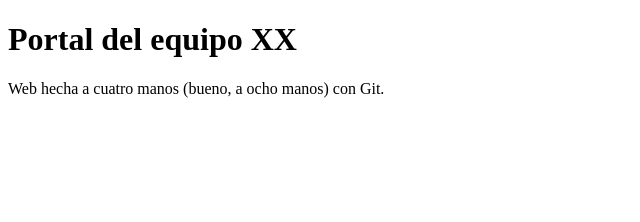
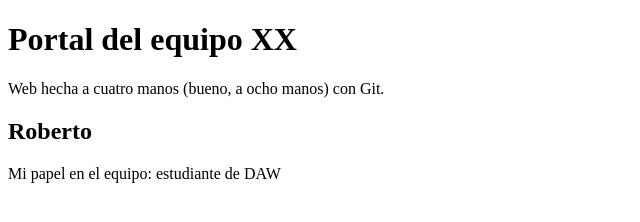
Before and after one commit to rostitch/Portal-equipo-3, a plain HTML site: page index.html in a window 1280 px wide. Shown: the whole page, without its empty margins (0-640 px from the left). Drawn offline with Linux system fonts and the light colour scheme.

Commit message:
Añade presentación de Tu Nombre

```diff
--- a/index.html
+++ b/index.html
@@ -7,5 +7,9 @@
   <body>
     <h1>Portal del equipo XX</h1>
     <p>Web hecha a cuatro manos (bueno, a ocho manos) con Git.</p>
+    <section>
+  <h2>Roberto</h2>
+  <p>Mi papel en el equipo: estudiante de DAW</p>
+</section>
   </body>
 </html>
```
